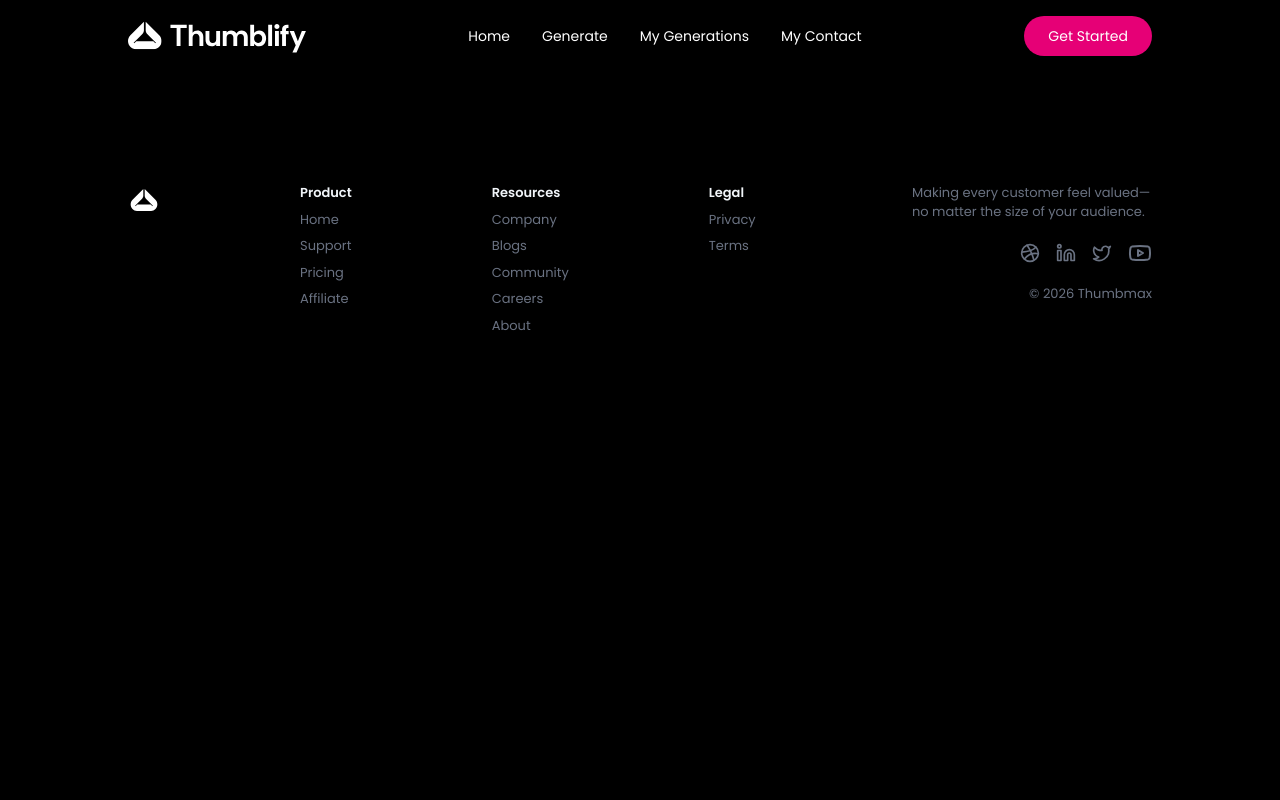
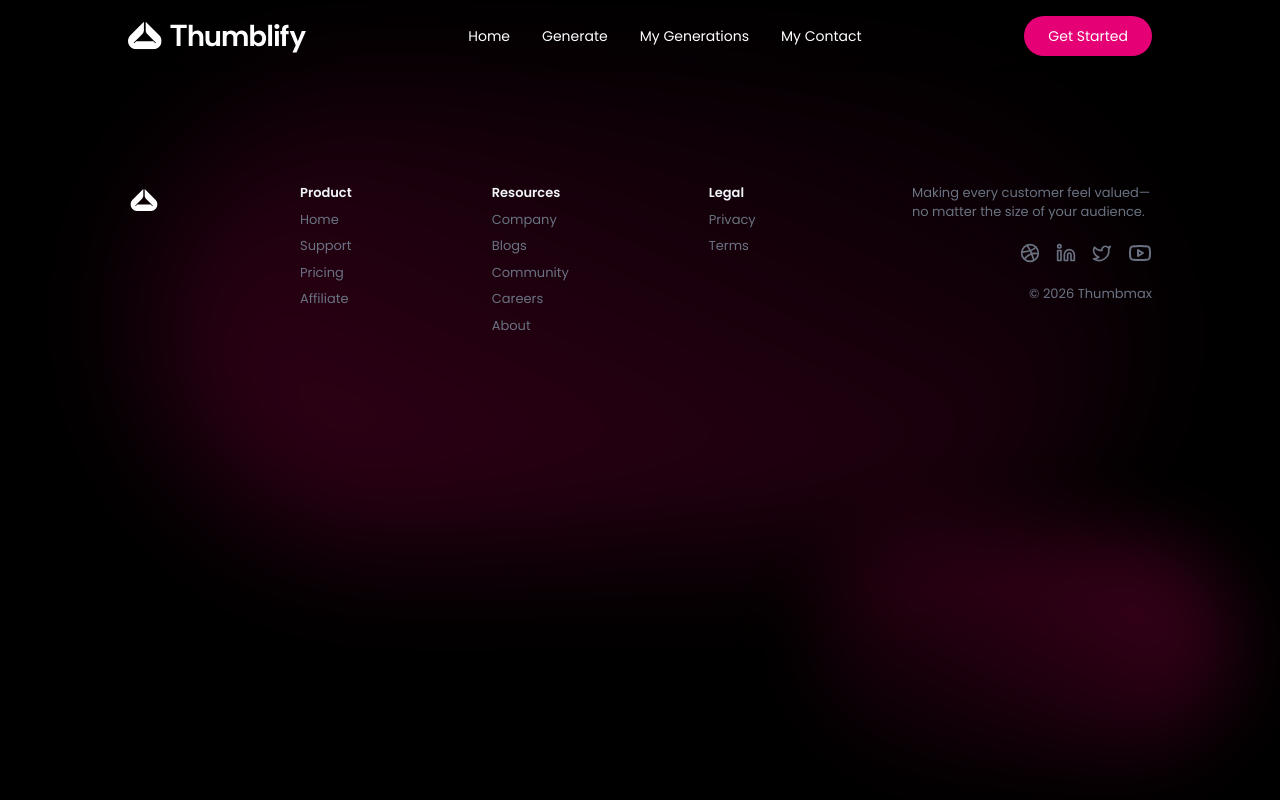
Before and after one commit to siddharthNirmale/Thumbnail, a React (Vite) app in the folder client/: page /generate in a window 1280 px wide. Built offline with nearby package versions, Linux system fonts and the light colour scheme.

Commit message:
Enhance Generate component with state management and SoftBackdrop integration

```diff
--- a/client/src/pages/Generate.tsx
+++ b/client/src/pages/Generate.tsx
@@ -1,16 +1,27 @@
-import React, { useState } from 'react'
-import { useParams } from 'react-router-dom'
+import React, { useState } from 'react';
+import { useParams } from 'react-router-dom';
+import type { IThumbnail } from '../assets/assets';
+import SoftBackdrop from '../components/SoftBackdrop';
 
 const Generate = () => {
 
   const {id} = useParams();
   const [title,setTitle] = useState('');
   const [additonalDetails,setAdditonalDetails] = useState('');
+  const [thumbnail,setThumbnail] = useState<IThumbnail | null>(null);
+  const [loading,setLoading] =useState(false);
+
+
 
   return (
+    <>
+    <SoftBackdrop/>
     <div>
 
     </div>
+
+
+    </>
   )
 }
 
```
